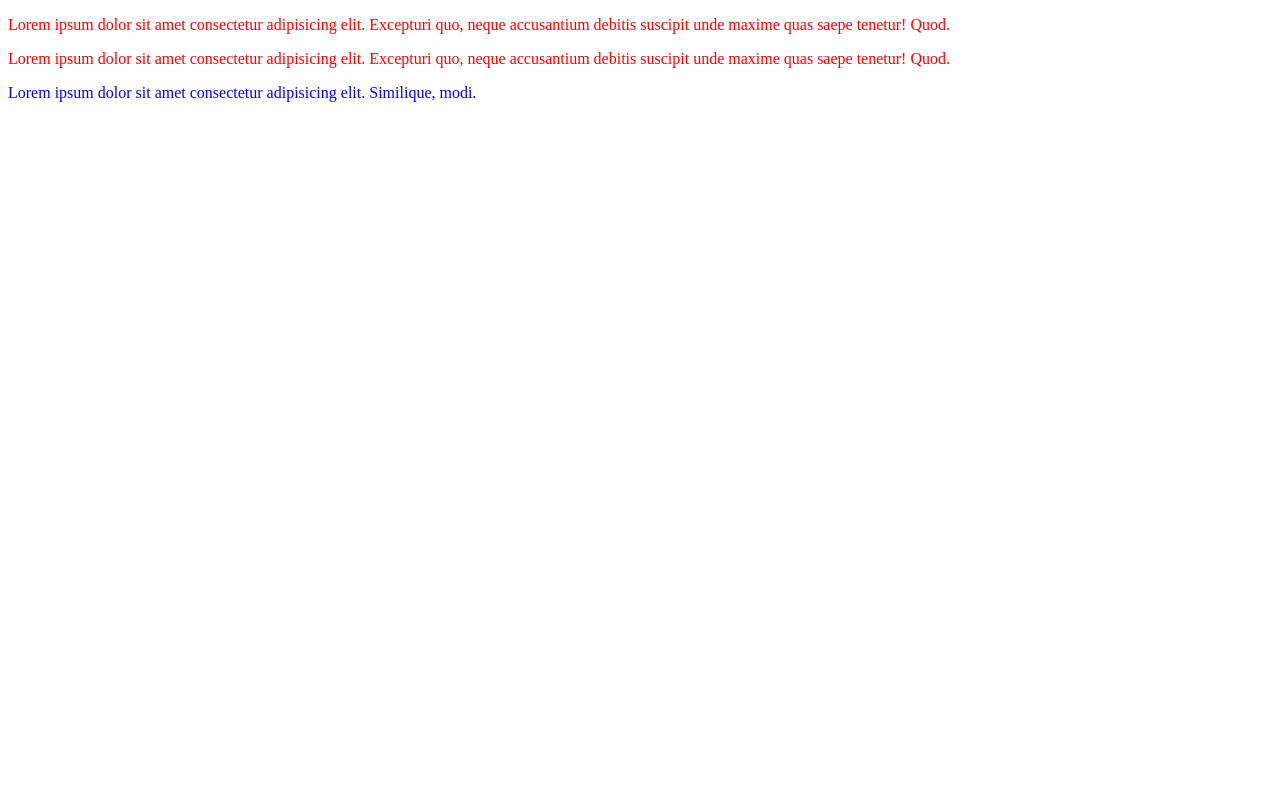
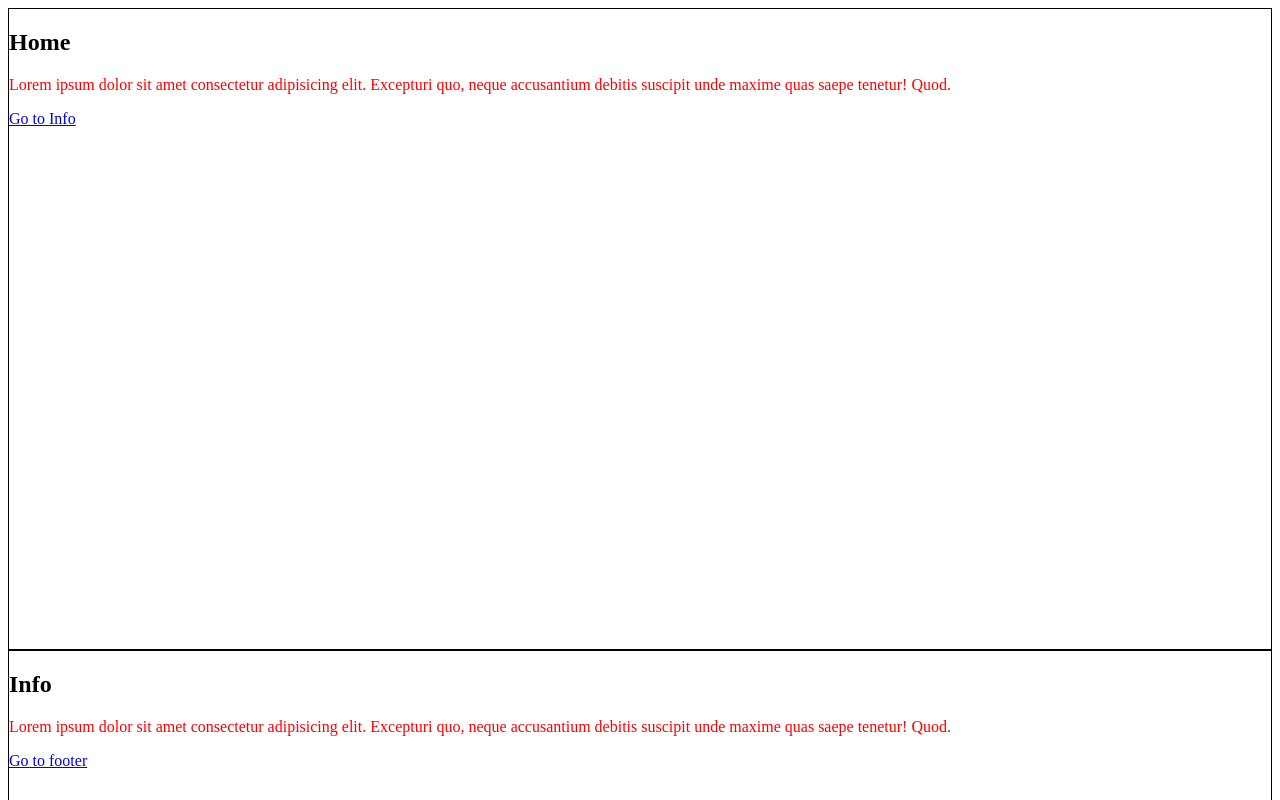
Before and after one commit to mj0142/css-crashcourse, a plain HTML site: page index.html in a window 1280 px wide. Shown: the top 800 px of the page. Drawn offline with Linux system fonts and the light colour scheme.

Commit message:
specificity

```diff
--- a/index.html
+++ b/index.html
@@ -8,16 +8,28 @@
   </head>
 
   <body>
+    <section id="home">
+        <h1>Home</h1>
         <p class="red">
             Lorem ipsum dolor sit amet consectetur adipisicing elit. Excepturi quo,
             neque accusantium debitis suscipit unde maxime quas saepe tenetur! Quod.
         </p>
+        <a href="#info">Go to Info</a>
+    </section>
+    <section id="info">
+        <h1>Info</h1>
       <p class="red">
         Lorem ipsum dolor sit amet consectetur adipisicing elit. Excepturi quo,
         neque accusantium debitis suscipit unde maxime quas saepe tenetur! Quod.
       </p>
+      <a href="#footer">Go to footer</a>
+    </section>
+    <section id="footer">
+         <h1>Footer</h1>
         <p class="blue">
             Lorem ipsum dolor sit amet consectetur adipisicing elit. Similique, modi.
         </p>
+        <a href="#home">Go to home</a>
+    </section>
   </body>
 </html>
--- a/style.css
+++ b/style.css
@@ -5,3 +5,8 @@
 .blue  {
     color: blue;
 }
+
+section {
+    height: 80vh;
+    border: 1px solid black;
+}
```
Lines whose indentation alone changed are shown as unchanged.
